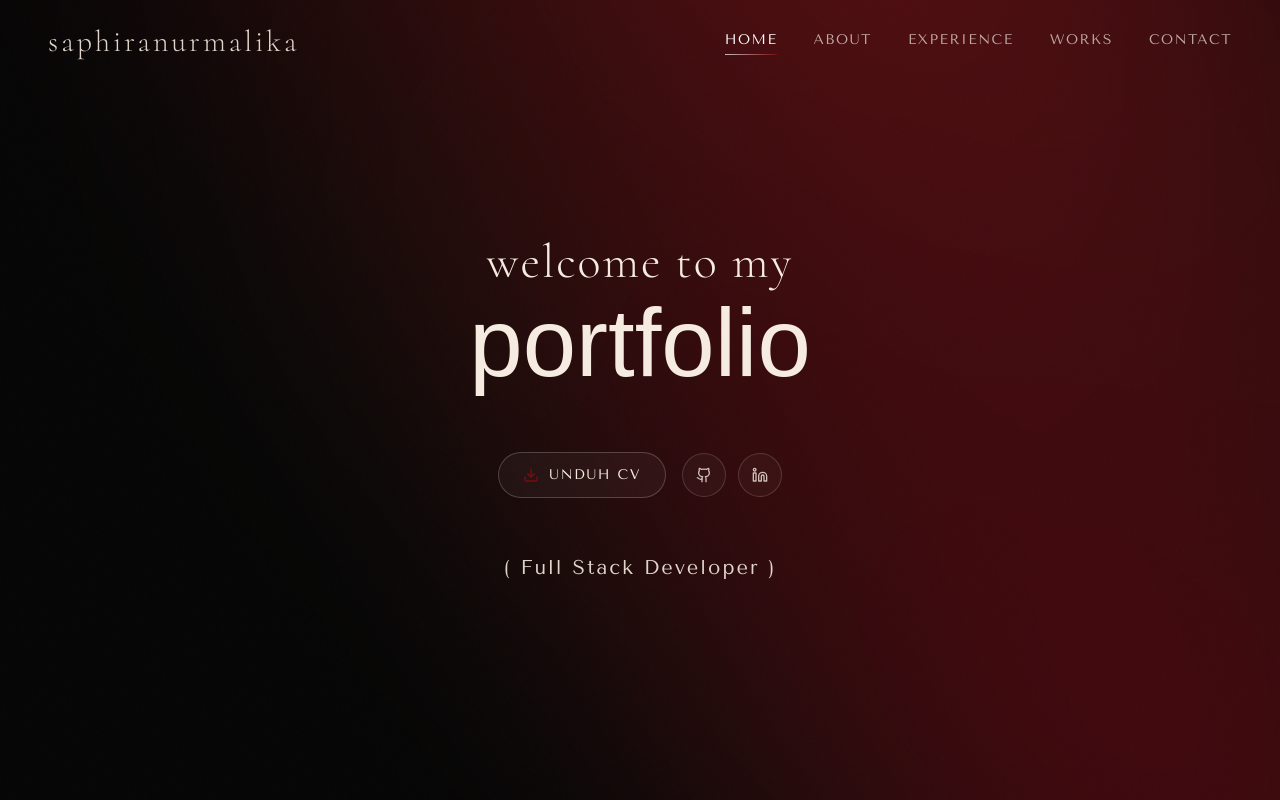
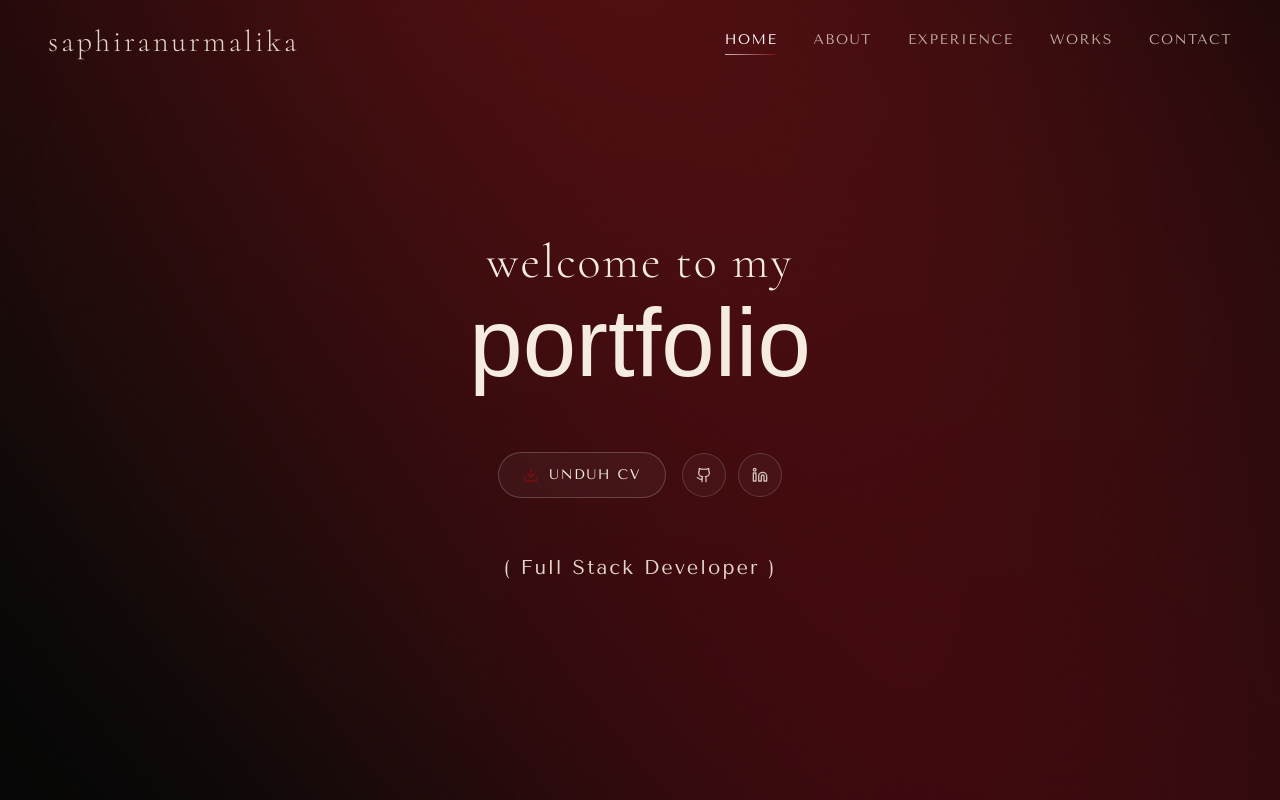
Before and after one commit to sphiranmlika/portfolio, a Next.js app: page / in a window 1280 px wide. Shown: the top 800 px of the page. Built offline with nearby package versions, Linux system fonts and the light colour scheme; a web font is replaced by a local one.

Commit message:
chore: auto-sync 2026-11-23T22:29:24.375Z

```diff
--- a/app/globals.css
+++ b/app/globals.css
@@ -87,26 +87,27 @@
 .hero::before {
   content: "";
   position: absolute;
-  inset: -25%;
+  inset: -30%;
   z-index: 0;
   pointer-events: none;
   background: radial-gradient(
-      ellipse at 25% 35%,
-      rgba(122, 12, 18, 0.7) 0%,
-      rgba(76, 5, 9, 0.45) 40%,
-      transparent 68%
+      ellipse at 30% 35%,
+      rgba(122, 12, 18, 0.68) 0%,
+      rgba(76, 5, 9, 0.42) 42%,
+      transparent 70%
     ),
     radial-gradient(
-      ellipse at 75% 65%,
-      rgba(100, 5, 15, 0.65) 0%,
-      rgba(201, 165, 90, 0.04) 50%,
+      ellipse at 70% 65%,
+      rgba(100, 5, 15, 0.6) 0%,
+      rgba(201, 165, 90, 0.04) 48%,
       transparent 68%
     );
-  filter: blur(100px);
-  -webkit-filter: blur(100px);
+  filter: blur(110px);
+  -webkit-filter: blur(110px);
   mix-blend-mode: screen;
-  animation: moveGlow 22s ease-in-out infinite alternate;
+  animation: moveGlowSmooth 30s ease-in-out infinite alternate;
   will-change: transform;
+  transform-origin: center center;
 }
 
 .hero::after {
@@ -121,15 +122,21 @@
   pointer-events: none;
 }
 
-@keyframes moveGlow {
+@keyframes moveGlowSmooth {
   0% {
-    transform: translate(0%, 0%) rotate(180deg);
+    transform: translate3d(0%, 0%, 0) rotate(0deg) scale(1);
+  }
+  25% {
+    transform: translate3d(6%, -5%, 0) rotate(45deg) scale(1.06);
   }
   50% {
-    transform: translate(25%, -15%) rotate(0deg);
+    transform: translate3d(-5%, 6%, 0) rotate(90deg) scale(0.96);
+  }
+  75% {
+    transform: translate3d(5%, 4%, 0) rotate(135deg) scale(1.04);
   }
   100% {
-    transform: translate(0%, 0%) rotate(360deg);
+    transform: translate3d(0%, 0%, 0) rotate(180deg) scale(1);
   }
 }
 
```
